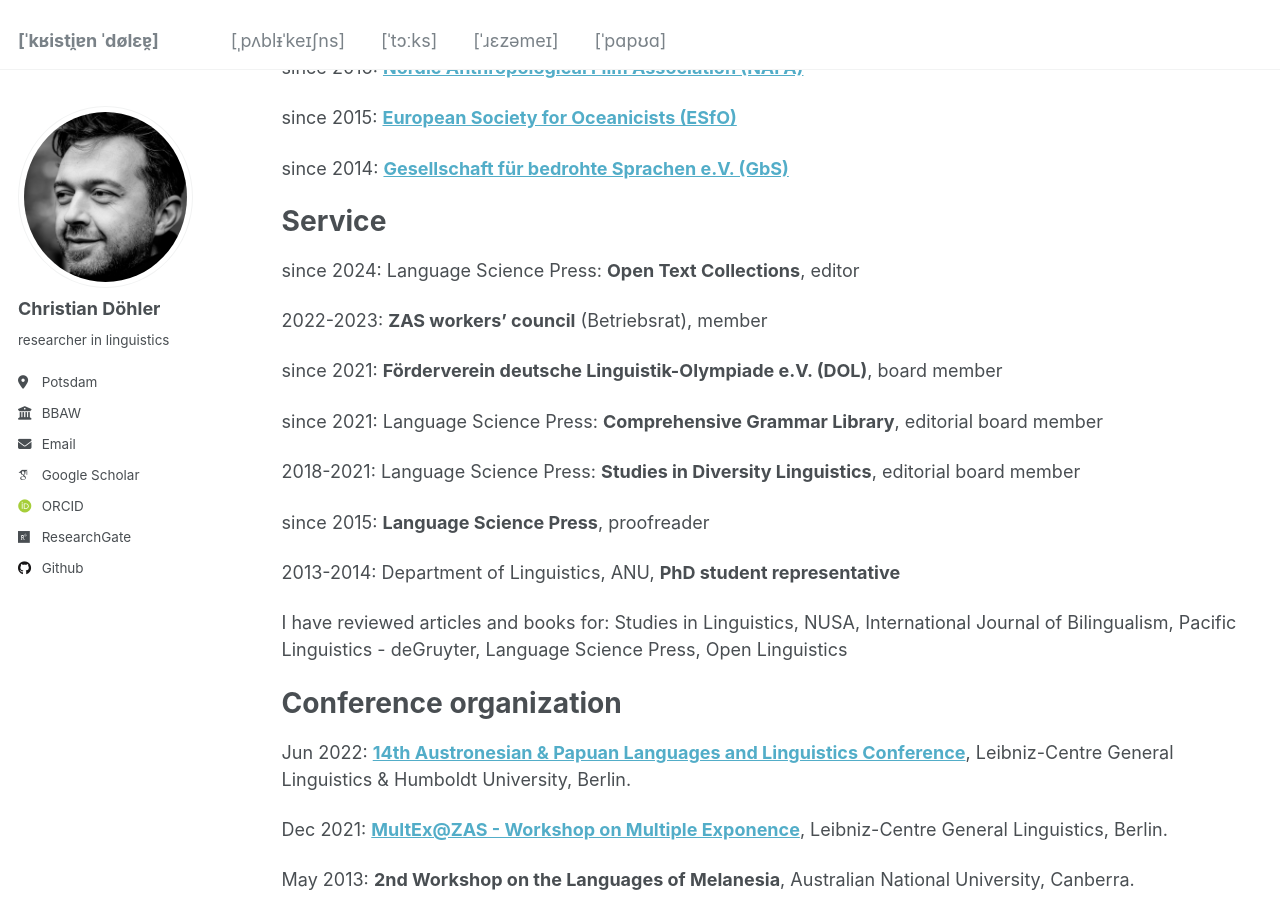
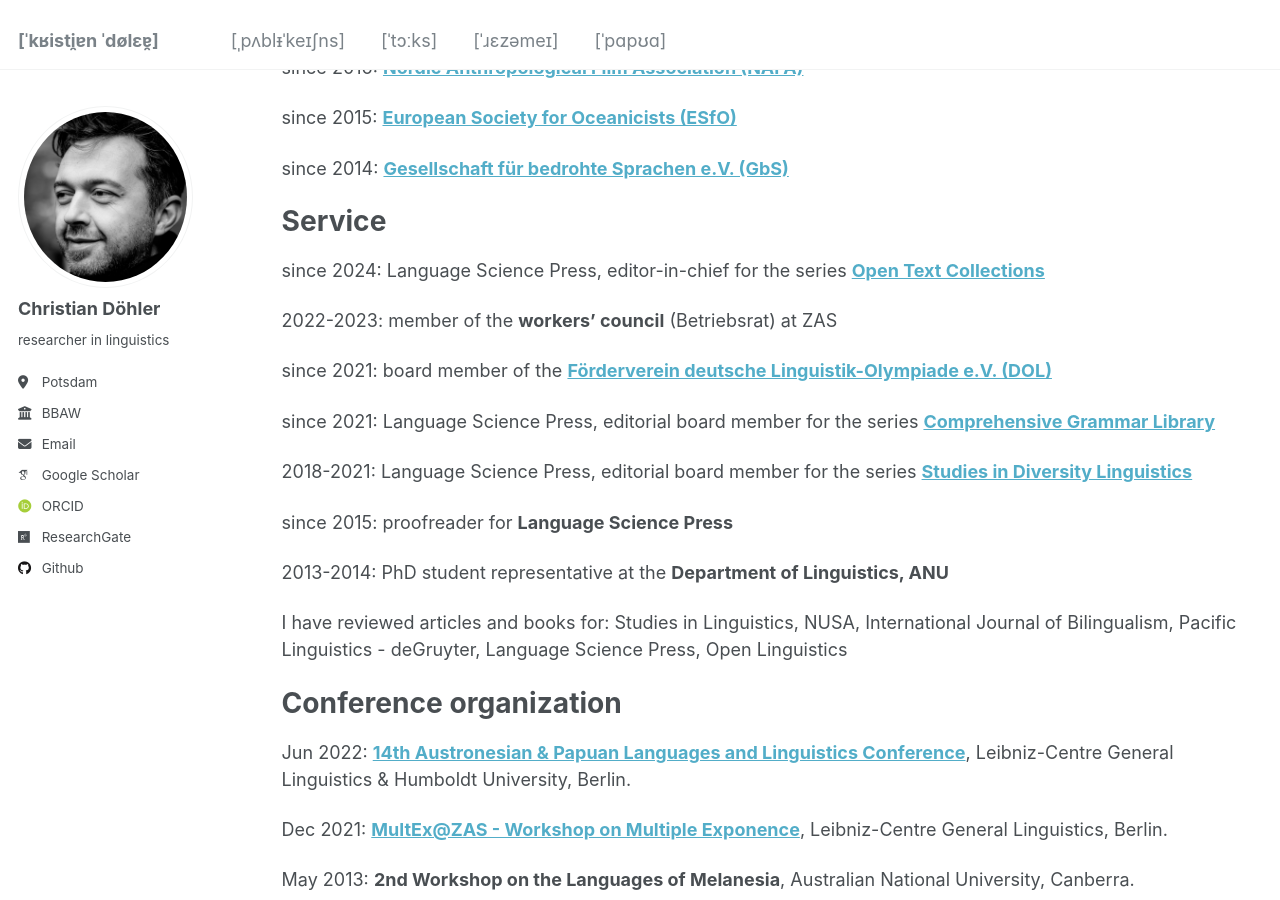
Before and after one commit to chrdoe/chrdoe.github.io, a Jekyll site: the page built from _pages/cv.md, in a window 1280 px wide and 900 px high, scrolled down 2614 px. Built offline with Jekyll 4.4.1, drawn with Linux system fonts in a browser that asks for light colours; some web fonts are replaced.

Commit message:
Update cv.md

```diff
--- a/_pages/cv.md
+++ b/_pages/cv.md
@@ -116,19 +116,19 @@ since 2014: [**Gesellschaft für bedrohte Sprachen e.V. (GbS)**](https://gbs.uni
 Service
 ====
 
-since 2024: Language Science Press: **Open Text Collections**, editor
+since 2024: Language Science Press, editor-in-chief for the series [**Open Text Collections**](https://langsci-press.org/catalog/series/otc)
 
-2022-2023: **ZAS workers' council** (Betriebsrat), member
+2022-2023: member of the **workers' council** (Betriebsrat) at ZAS
 
-since 2021: **Förderverein deutsche Linguistik-Olympiade e.V. (DOL)**, board member
+since 2021: board member of the [**Förderverein deutsche Linguistik-Olympiade e.V. (DOL)**](https://linguistikolympiade.de/)
 
-since 2021: Language Science Press: **Comprehensive Grammar Library**, editorial board member
+since 2021: Language Science Press, editorial board member for the series [**Comprehensive Grammar Library**](https://langsci-press.org/catalog/series/cogl)
 
-2018-2021: Language Science Press: **Studies in Diversity Linguistics**, editorial board member
+2018-2021: Language Science Press, editorial board member for the series [**Studies in Diversity Linguistics**](https://langsci-press.org/catalog/series/sidl)
 
-since 2015: **Language Science Press**, proofreader
+since 2015: proofreader for **Language Science Press**
 
-2013-2014: Department of Linguistics, ANU, **PhD student representative**
+2013-2014: PhD student representative at the **Department of Linguistics, ANU**
 
 I have reviewed articles and books for: Studies in Linguistics, NUSA, International Journal of Bilingualism, Pacific Linguistics - deGruyter, Language Science Press, Open Linguistics
 
```
